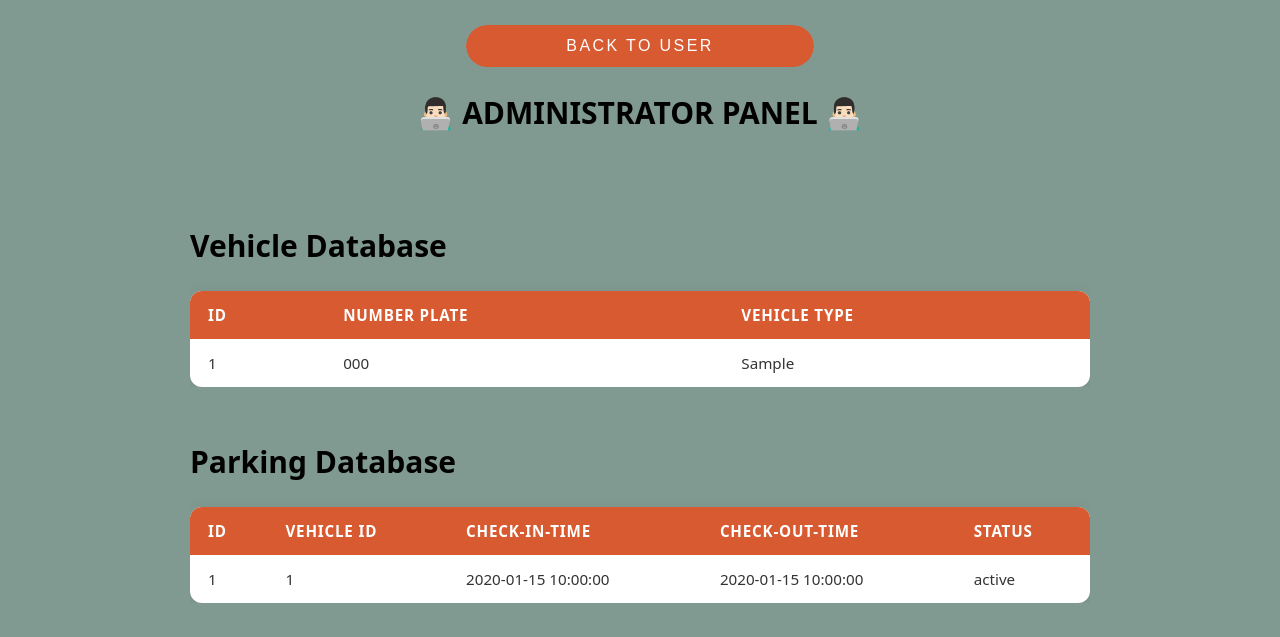
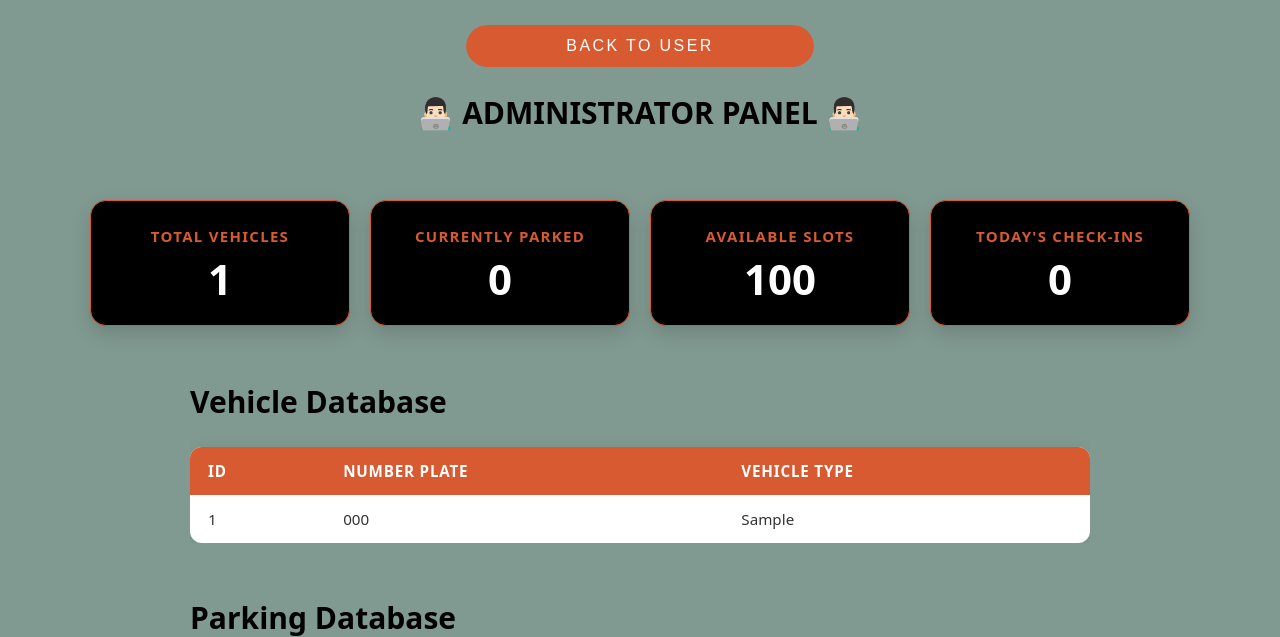
Before and after one commit to ak-junior3339/ParkX-Next-Generation-Smart-Parking-v2, a FastAPI app: page /admincontent in a window 1280 px wide. Shown: the part 238-875 px from the top of the page. Before the commit the page ends 841 px from the top, so only its background shows below. Run offline with FastAPI, Linux system fonts and the light colour scheme; tables that the repository leaves empty hold one stand-in row (values such as "Sample post").

Commit message:
Adding admin stats

```diff
--- a/templates/adminContent.html
+++ b/templates/adminContent.html
@@ -16,6 +16,29 @@
         </a>
         <h2 style="color: black;font-size: 30px;"> 👨🏻‍💻 ADMINISTRATOR PANEL 👨🏻‍💻</h2>
     </header>
+</div>
+<div class="dashboard-stats">
+
+    <div class="stat-card">
+        <div class="stat-title">Total Vehicles</div>
+        <div class="stat-value" id="totalVehicles">0</div>
+    </div>
+
+    <div class="stat-card">
+        <div class="stat-title">Currently Parked</div>
+        <div class="stat-value" id="currentlyParked">0</div>
+    </div>
+
+    <div class="stat-card">
+        <div class="stat-title">Available Slots</div>
+        <div class="stat-value" id="availableVehicles">0</div>
+    </div>
+
+    <div class="stat-card">
+        <div class="stat-title">Today's Check-ins</div>
+        <div class="stat-value" id="todayCheckins">0</div>
+    </div>
+
 </div>
 <div class="vehicle-table-container" >
     <h2 style="color: black;font-size: 30px;">Vehicle Database</h2>
@@ -92,6 +115,24 @@
             console.error("Error fetching vehicle data:", error);
         }
     });
+    window.addEventListener("DOMContentLoaded", async function () {
+        try {
+            const Dresponse = await fetch("/dashstats", {
+                method: "GET"
+            });
+
+            const data = await Dresponse.json();
+            document.getElementById("totalVehicles").textContent =data.total_vehicles;
+
+            document.getElementById("currentlyParked").textContent = data.currently_parked
+
+            document.getElementById("availableVehicles").textContent = data.available
+
+            document.getElementById("todayCheckins").textContent = data.today_checkins
+        } catch (error) {
+            console.error("Error fetching vehicle data:", error);
+        }
+    });
 </script>
 </body>
 </html>
```
